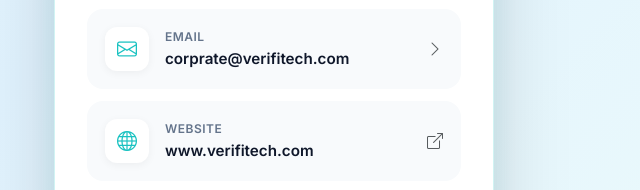
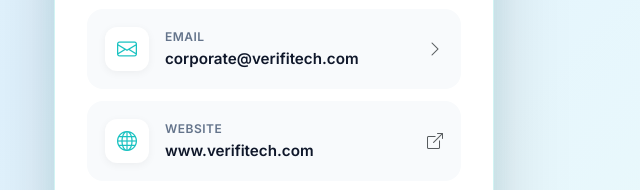
Before and after one commit to kovendan16/card, a plain HTML site: page index.html in a window 1280 px wide. Shown: the part 919-1109 px from the top of the page, 366-1006 px from the left. Drawn offline with nearby package versions, Linux system fonts and the light colour scheme.

Commit message:
Update index.html

```diff
--- a/index.html
+++ b/index.html
@@ -748,7 +748,7 @@
                             <div class="contact-icon"><i class="bi bi-envelope"></i></div>
                             <div class="contact-info">
                                 <div class="contact-label">Email</div>
-                                <div class="contact-value">corprate@verifitech.com</div>
+                                <div class="contact-value">corporate@verifitech.com</div>
                             </div>
                             <i class="bi bi-chevron-right text-muted"></i>
                         </a>
```
